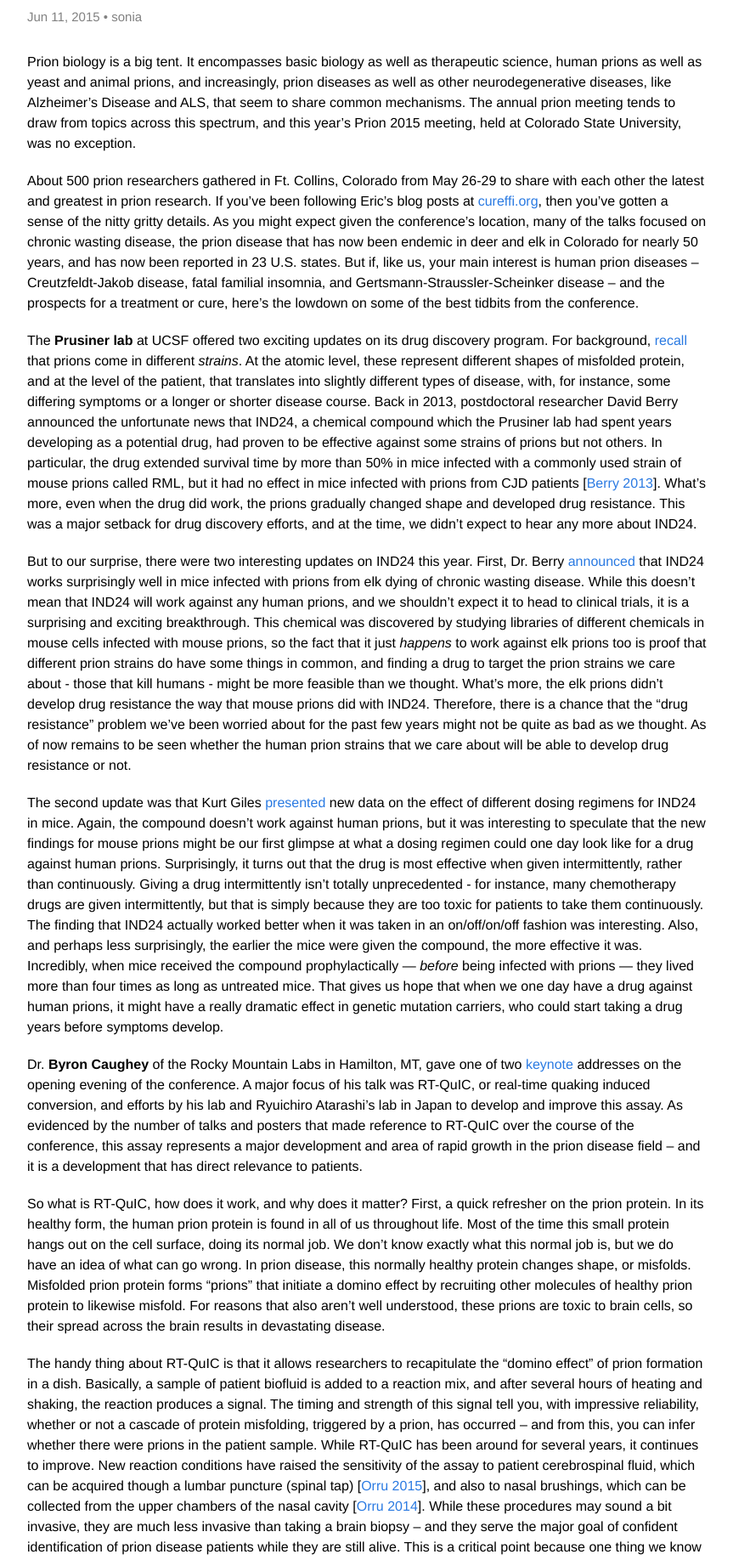
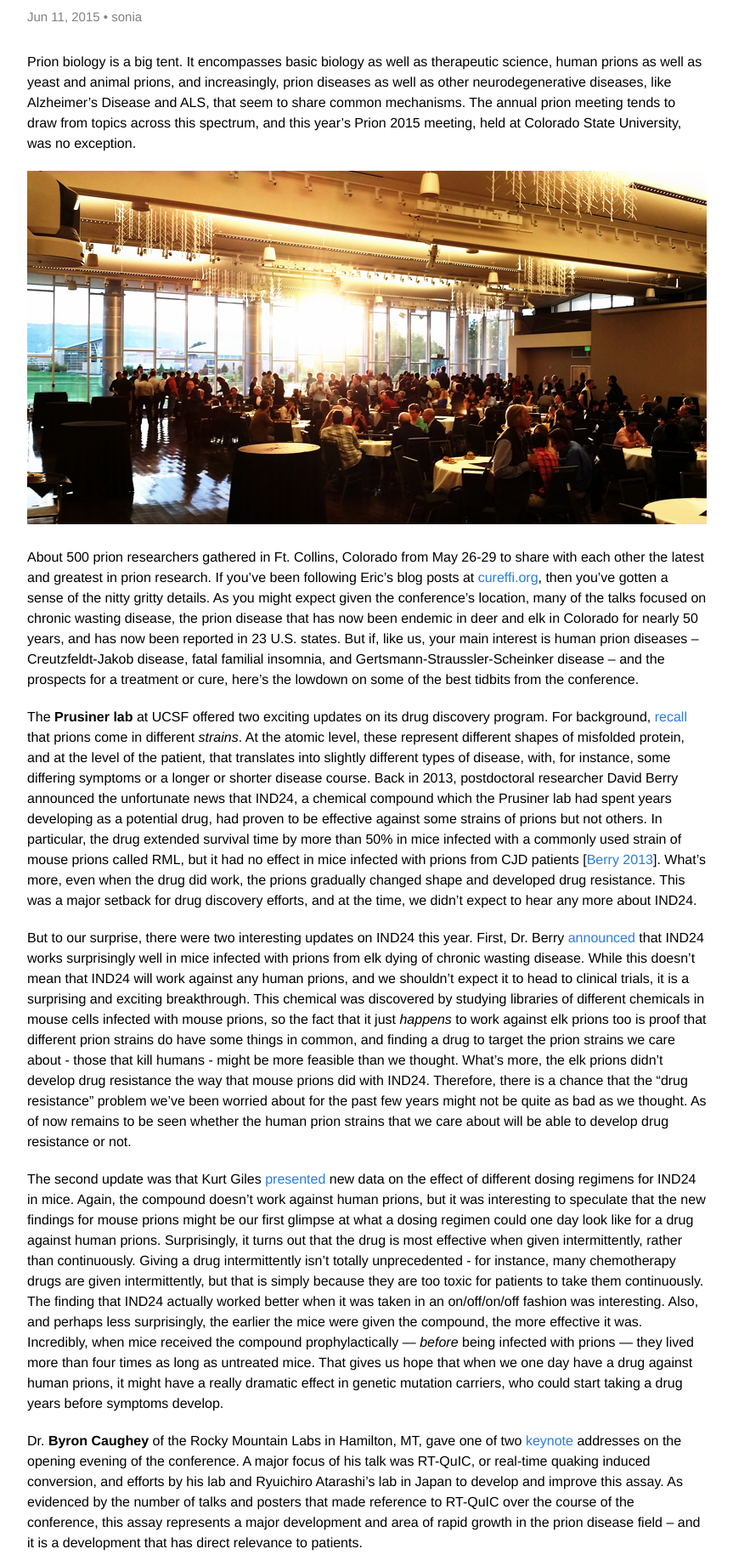
Before and after one commit to ericminikel/prionalliance, a Jekyll site: the page built from _posts/2015-06-11-highlights-of-prion2015.markdown, in a window 1280 px wide. Shown: the part 389-2225 px from the top of the page at 85% size, without its empty margins (208-1071 px from the left). Built offline with Jekyll 4.4.1, drawn with Linux system fonts in a browser that asks for light colours; Markdown is read by kramdown in place of the engine named in the settings.

Commit message:
added photo

```diff
--- a/_posts/2015-06-11-highlights-of-prion2015.markdown
+++ b/_posts/2015-06-11-highlights-of-prion2015.markdown
@@ -7,6 +7,8 @@ summary200: "The Prion2015 conference in Ft. Collins, CO featured some excellent
 ---
 
 Prion biology is a big tent. It encompasses basic biology as well as therapeutic science, human prions as well as yeast and animal prions, and increasingly, prion diseases as well as other neurodegenerative diseases, like Alzheimer’s Disease and ALS, that seem to share common mechanisms.  The annual prion meeting tends to draw from topics across this spectrum, and this year’s Prion 2015 meeting, held at Colorado State University, was no exception.
+
+![](/media/2015/06/prion2015-day-1-photo.png)
 
 About 500 prion researchers gathered in Ft. Collins, Colorado from May 26-29 to share with each other the latest and greatest in prion research. If you've been following Eric's blog posts at [cureffi.org](http://www.cureffi.org), then you’ve gotten a sense of the nitty gritty details. As you might expect given the conference's location, many of the talks focused on chronic wasting disease, the prion disease that has now been endemic in deer and elk in Colorado for nearly 50 years, and has now been reported in 23 U.S. states. But if, like us, your main interest is human prion diseases –  Creutzfeldt-Jakob disease, fatal familial insomnia, and Gertsmann-Straussler-Scheinker disease – and the prospects for a treatment or cure, here's the lowdown on some of the best tidbits from the conference.
 
```
